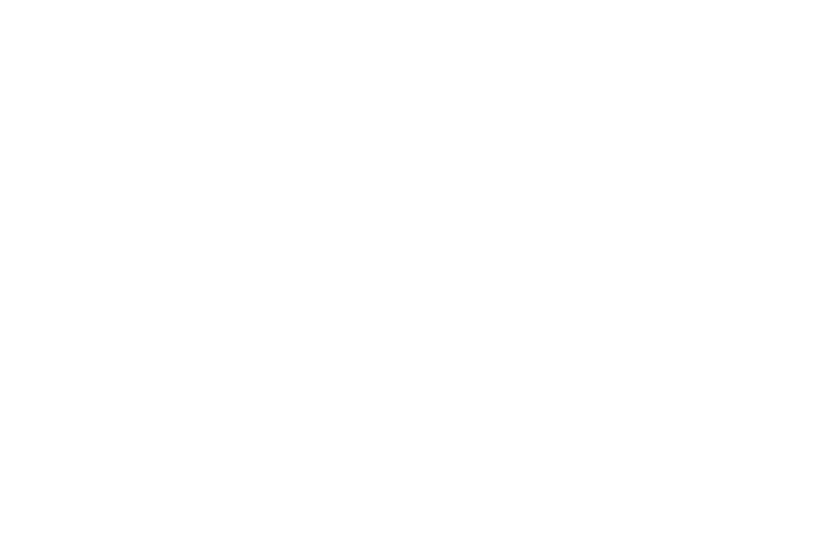
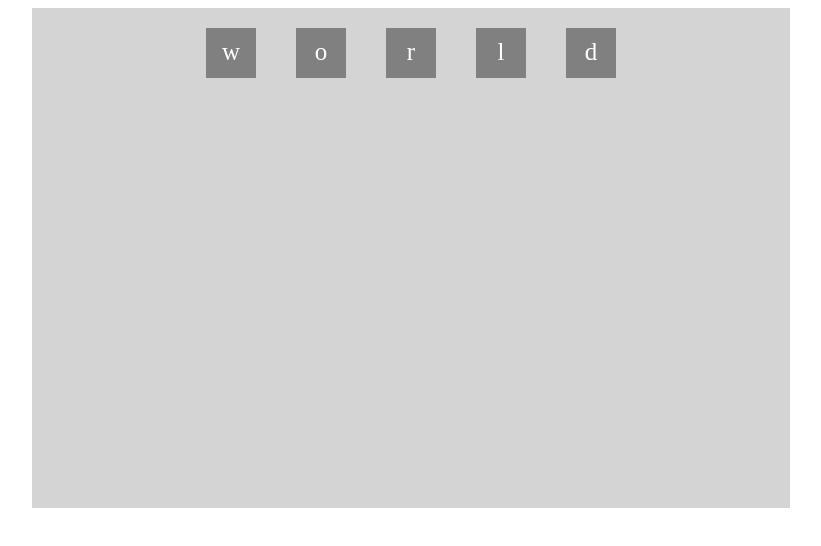
Before and after one commit to Karolis-JS/hanger-game-, a plain HTML site: page index.html in a window 1280 px wide. Shown: the whole page, without its empty margins (229-1050 px from the left). Drawn offline with Linux system fonts and the light colour scheme.

Commit message:
html and css update

```diff
--- a/index.html
+++ b/index.html
@@ -2,9 +2,25 @@
 <html lang="en">
 <head>
     <meta charset="UTF-8">
-    <title>Title</title>
+    <title>Hanger game</title>
+    <link rel="stylesheet" href="style.css">
+    <script src="script.js" defer></script>
 </head>
 <body>
 
+<div class="main">
+    <div class="gameBody"></div>
+    <div class="letter">
+        <div>w</div>
+        <div>o</div>
+        <div>r</div>
+        <div>l</div>
+        <div>d</div>
+    </div>
+
+</div>
+
+
+
 </body>
 </html>
--- a/style.css
+++ b/style.css
@@ -0,0 +1,24 @@
+body{
+    display: flex;
+    align-items: center;
+    justify-content: center;
+}
+.main{
+    width: 60%;
+    height: 500px;
+    background-color: #d4d4d4;
+}
+.letter{
+    display: flex;
+    justify-content: center;
+}
+.letter div{
+    width: 30px;
+    height: 30px;
+    padding: 10px;
+    margin: 20px;
+    background-color: grey;
+    color: white;
+    font-size: 25px;
+    text-align: center;
+}
```
